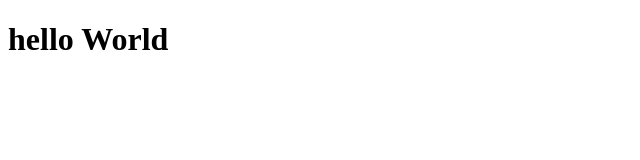
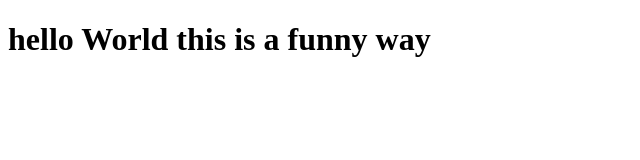
Before and after one commit to osa9j/coursera-test, a plain HTML site: page site/index.html in a window 1280 px wide. Shown: the whole page, without its empty margins (0-640 px from the left). Drawn offline with Linux system fonts and the light colour scheme.

Commit message:
small addition to our page content

```diff
--- a/site/index.html
+++ b/site/index.html
@@ -4,7 +4,8 @@
 	<title>HELLO World</title>
 </head>
 <body>
-<h1>hello World</h1>
+<h1>hello World this is a funny way
+</h1>
 
 </body>
 </html>
```
